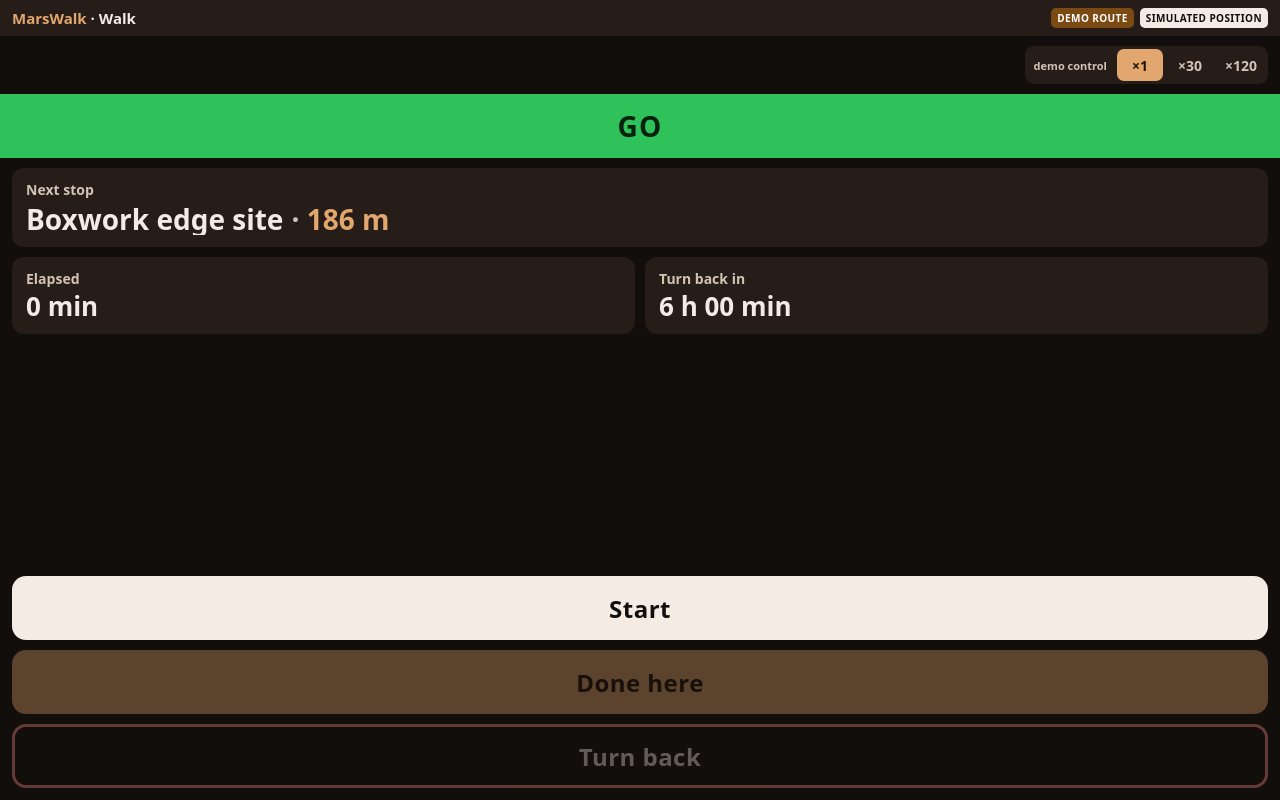
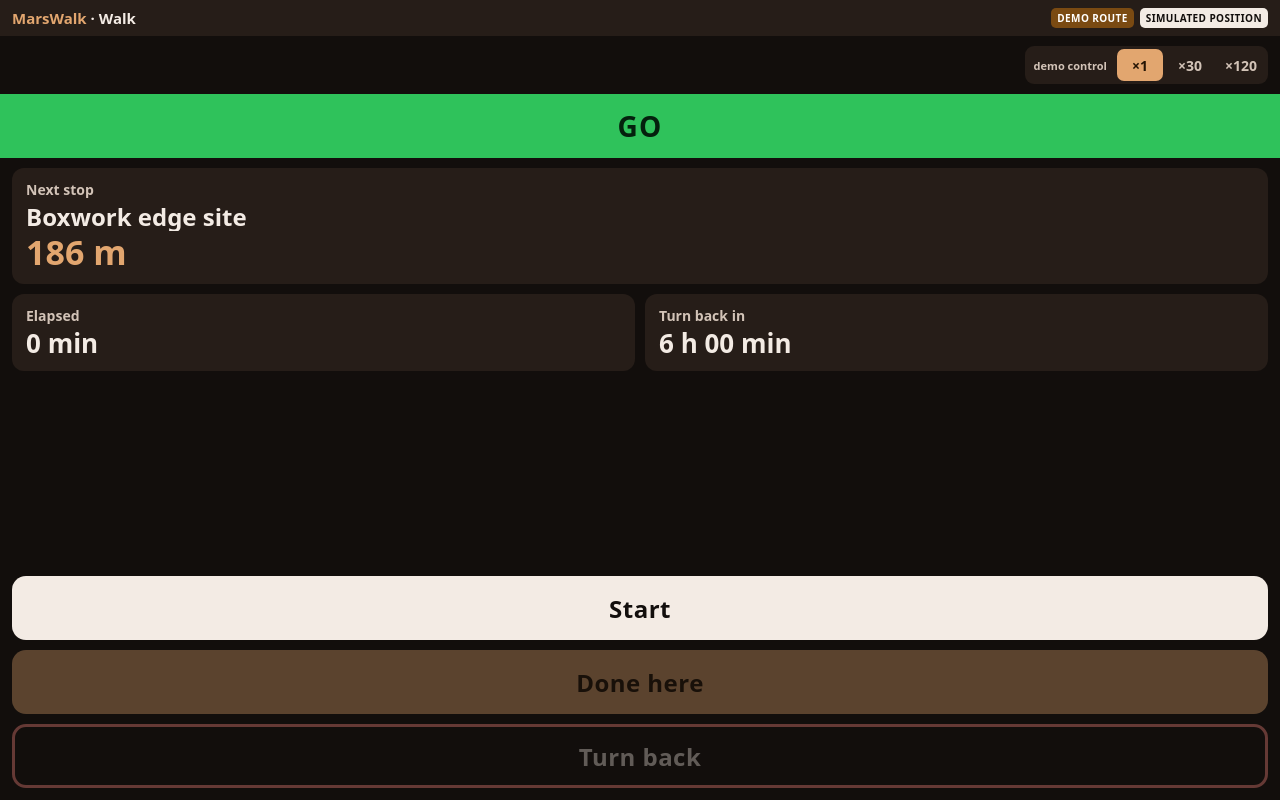
Before and after one commit to SaraT-7/NASA_Hackathon_2026, a plain HTML site: page walk/index.html in a window 1280 px wide. Drawn offline with Linux system fonts and the light colour scheme.

Commit message:
walk: safety margin wording, two-line next stop

```diff
--- a/walk/index.html
+++ b/walk/index.html
@@ -25,7 +25,8 @@
     <div id="status" class="status" role="status" data-status="loading">…</div>
     <section class="tile tile-next">
       <h2>Next stop</h2>
-      <p><span id="next-name">…</span><span id="next-dist" class="dist"></span></p>
+      <p id="next-name">…</p>
+      <p id="next-dist" class="dist"></p>
     </section>
     <div class="pair">
       <section class="tile"><h2>Elapsed</h2><p id="elapsed">…</p></section>
--- a/walk/state.js
+++ b/walk/state.js
@@ -29,7 +29,7 @@ export function createWalk(route) {
   const last = points.length - 1;
   const stops = Array.isArray(route.stops) ? route.stops : [];
 
-  // Seconds needed to walk back to the habitat from each route point, slower-return assumption included.
+  // Seconds needed to walk back to the habitat from each route point, return safety margin included.
   // Built one leg at a time with the shared returnTimeS(), so backS[i] equals returnTimeS(route, i).
   const backS = new Float64Array(points.length);
   for (let i = 1; i <= last; i++) {
@@ -146,7 +146,7 @@ export function createWalk(route) {
 
     /**
      * Advance the simulated clock by dtS seconds. While walking the position follows route.points[].time;
-     * while returning it follows the same path backwards at the slower return pace. At a stop the walk waits
+     * while returning it follows the same path backwards, timed with the return safety margin. At a stop the walk waits
      * for doneHere(), and nothing moves while paused.
      */
     tick(dtS) {
--- a/walk/walk.css
+++ b/walk/walk.css
@@ -48,10 +48,9 @@ main { flex: 1; min-height: 0; display: flex; flex-direction: column; gap: 10px;
 .tile { padding: 12px 14px; border-radius: 12px; background: var(--panel); min-width: 0; }
 .tile h2 { margin: 0 0 4px; font-size: 14px; font-weight: 600; color: var(--muted); }
 .tile p { margin: 0; font-size: 26px; font-weight: 700; line-height: 1.15; font-variant-numeric: tabular-nums; }
-.tile-next p { display: flex; align-items: baseline; gap: 8px; font-size: 28px; }
-#next-name { min-width: 0; overflow: hidden; text-overflow: ellipsis; white-space: nowrap; }
-.dist { flex: none; white-space: nowrap; color: var(--accent); }
-.dist::before { content: "· "; color: var(--muted); }
+/* Next stop: the name on one line, the distance left on its own line so long names never push it away. */
+#next-name { font-size: 24px; overflow: hidden; text-overflow: ellipsis; white-space: nowrap; }
+.tile .dist { margin-top: 2px; font-size: 34px; white-space: nowrap; color: var(--accent); }
 .pair { display: grid; grid-template-columns: 1fr 1fr; gap: 10px; }
 
 /* Controls: at most three buttons, sized for gloves (64 px or more), always in the same place. */
--- a/walk/walk.js
+++ b/walk/walk.js
@@ -11,8 +11,8 @@ const MAX_FRAME_S = 0.25;
 /** Demo control: simulated seconds per real second. The first entry is the default. */
 const DEMO_SPEEDS = [1, 30, 120];
 
-const RETURN_SLOWER_PCT = Math.round((ASSUMPTIONS.RETURN_FACTOR - 1) * 100);
-const RETURN_NOTE = `Same path, walked back. Return pace assumed ${RETURN_SLOWER_PCT} % slower.`;
+const RETURN_MARGIN_PCT = Math.round((ASSUMPTIONS.RETURN_FACTOR - 1) * 100);
+const RETURN_NOTE = `Same path, walked back. Planned time includes a ${RETURN_MARGIN_PCT} % safety margin.`;
 
 const el = (id) => document.getElementById(id);
 
```
